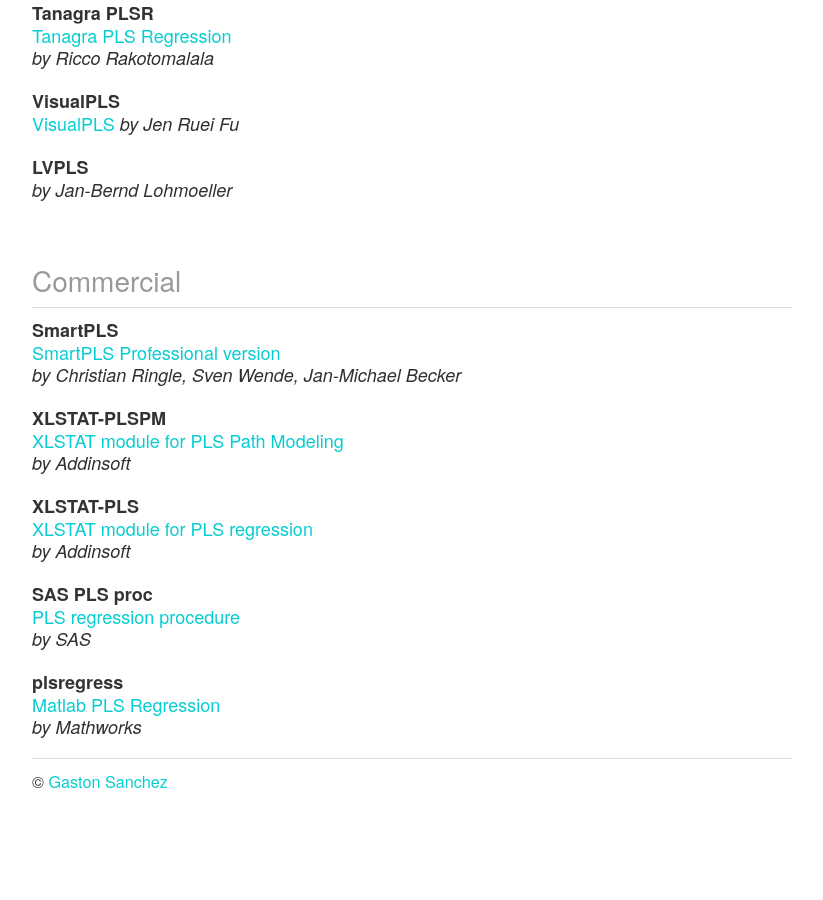
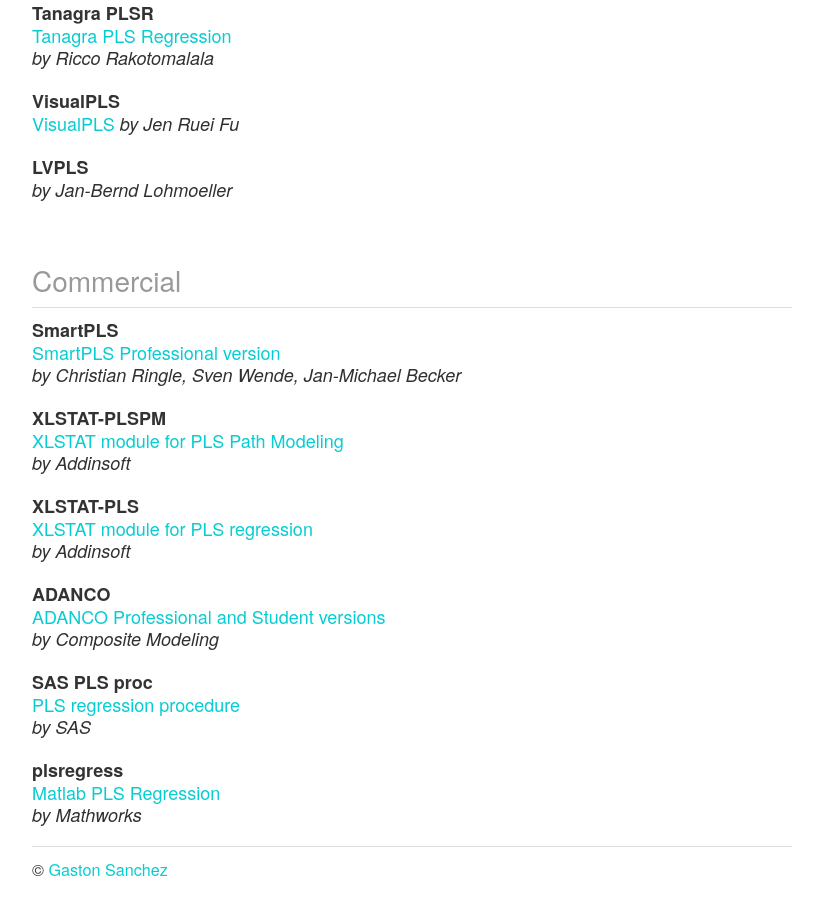
Before and after one commit to plsmodeling/plsmodeling.github.io, a Jekyll site: the page built from resources/software.md, in a window 1280 px wide and 900 px high, scrolled down 2529 px. Shown: the whole window, without its empty margins (318-1141 px from the left). Built offline with Jekyll 4.4.1, drawn with Linux system fonts in a browser that asks for light colours; Markdown is read by kramdown in place of the engine named in the settings; before the commit the page ends 3341 px from its top, so only the background shows below that.

Commit message:
inlcude ADANCO in software resources

````diff
--- a/_config.yml
+++ b/_config.yml
@@ -6,8 +6,6 @@
 # YEKYLL
 # ------
 highlighter: pygments
-paginate: 4
-exclude: ['Makefile']
 
 # must be redcarpet, for github style fenced code blocks (```r)
 markdown: redcarpet
--- a/resources/software.md
+++ b/resources/software.md
@@ -144,6 +144,10 @@
 <a href="http://www.xlstat.com/en/products-solutions/pls.html" target="_blank">XLSTAT module for PLS regression</a><br>
 *by Addinsoft*
 
+**ADANCO**<br>
+<a href="http://http://www.composite-modeling.com//" target="_blank">ADANCO Professional and Student versions</a><br>
+*by Composite Modeling*
+
 **SAS PLS proc**<br>
 <a href="http://support.sas.com/documentation/cdl/en/statug/63033/HTML/default/viewer.htm#statug_pls_sect006.htm" target="_blank">PLS regression procedure</a><br>
 *by SAS*
````
Also changed, not shown: 3 other files.
